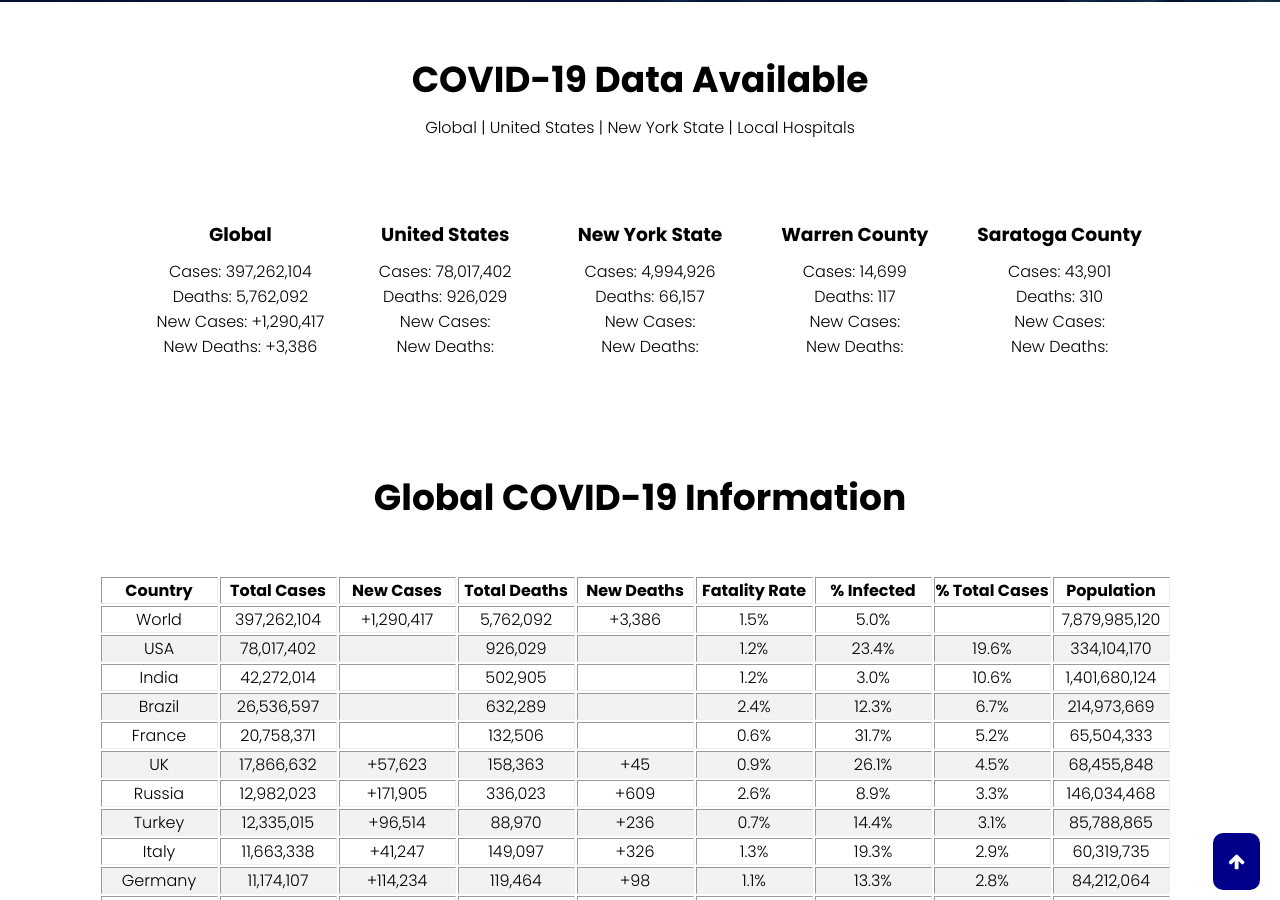
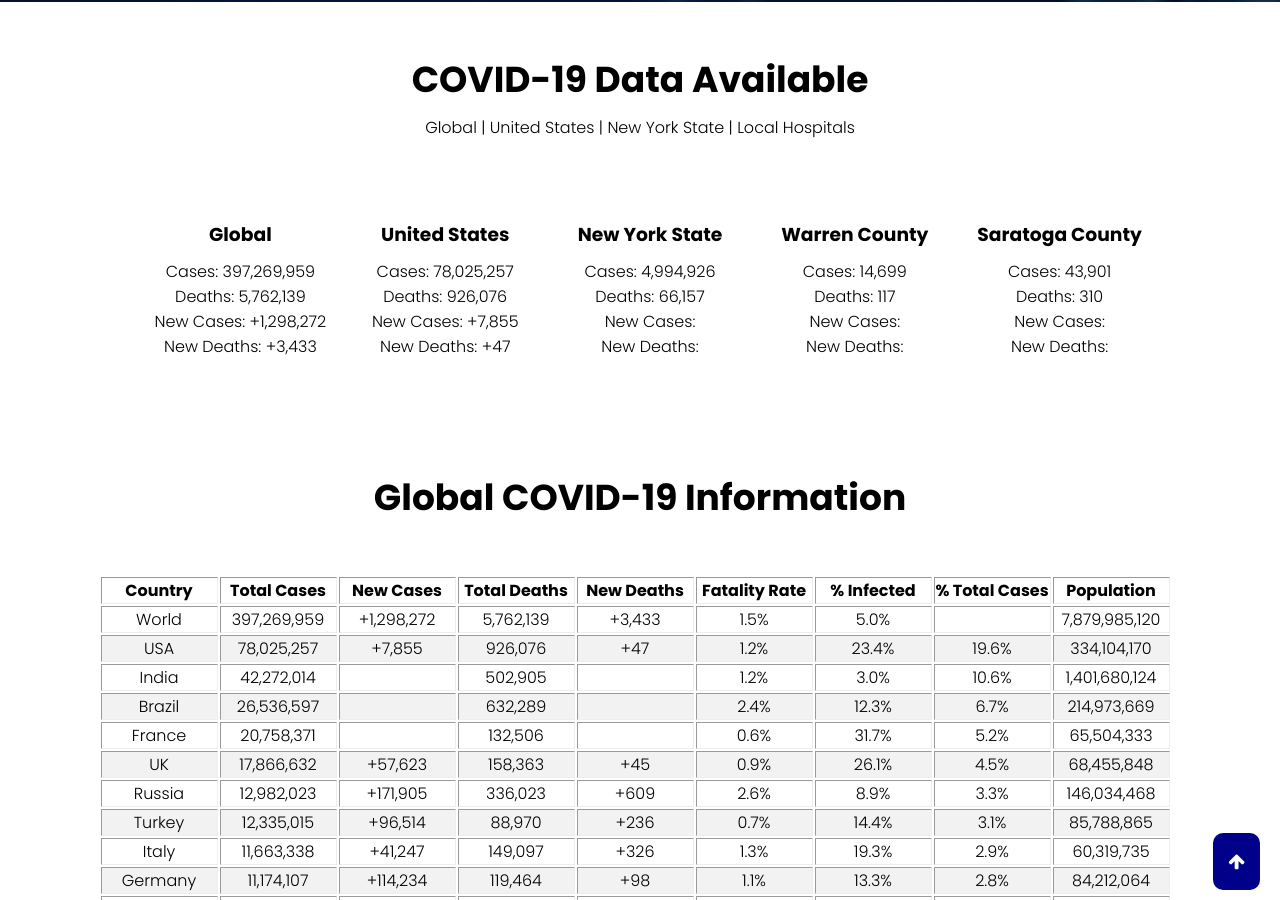
Before and after one commit to Pasin3ru/Tracking-COVID-19, a Jekyll site: the page built from index.html, in a window 1280 px wide and 900 px high, scrolled down 898 px. Built offline with Jekyll 4.4.1, drawn with Linux system fonts in a browser that asks for light colours; some of the changed text lies outside the part shown.

Commit message:
update data

```diff
--- a/_data/us_total_data.json
+++ b/_data/us_total_data.json
@@ -1 +1 @@
-{"0":{"Total Cases: ":"78,017,402","Total Deaths: ":"926,029","New Cases: ":"","New Deaths: ":""}}
+{"0":{"Total Cases: ":"78,025,257","Total Deaths: ":"926,076","New Cases: ":"+7,855","New Deaths: ":"+47"}}
--- a/_data/world_total_data.json
+++ b/_data/world_total_data.json
@@ -1 +1 @@
-{"0":{"Total Cases: ":"397,262,104","Total Deaths: ":"5,762,092","New Cases: ":"+1,290,417","New Deaths: ":"+3,386"}}
+{"0":{"Total Cases: ":"397,269,959","Total Deaths: ":"5,762,139","New Cases: ":"+1,298,272","New Deaths: ":"+3,433"}}
--- a/_includes/hospital-tables/global_data.html
+++ b/_includes/hospital-tables/global_data.html
@@ -15,10 +15,10 @@
   <tbody>
     <tr>
       <td>World</td>
-      <td>397,262,104</td>
-      <td>+1,290,417</td>
-      <td>5,762,092</td>
-      <td>+3,386</td>
+      <td>397,269,959</td>
+      <td>+1,298,272</td>
+      <td>5,762,139</td>
+      <td>+3,433</td>
       <td>1.5%</td>
       <td>5.0%</td>
       <td></td>
@@ -26,10 +26,10 @@
     </tr>
     <tr>
       <td>USA</td>
-      <td>78,017,402</td>
-      <td></td>
-      <td>926,029</td>
-      <td></td>
+      <td>78,025,257</td>
+      <td>+7,855</td>
+      <td>926,076</td>
+      <td>+47</td>
       <td>1.2%</td>
       <td>23.4%</td>
       <td>19.6%</td>
--- a/_includes/hospital-tables/us_data.html
+++ b/_includes/hospital-tables/us_data.html
@@ -14,10 +14,10 @@
   <tbody>
     <tr>
       <td>USA Total</td>
-      <td>78,017,402</td>
-      <td></td>
-      <td>926,029</td>
-      <td></td>
+      <td>78,025,257</td>
+      <td>+7,855</td>
+      <td>926,076</td>
+      <td>+47</td>
       <td>47,998,370</td>
       <td>914,397,640</td>
       <td>334,104,170</td>
@@ -74,10 +74,10 @@
     </tr>
     <tr>
       <td>Pennsylvania</td>
-      <td>2,700,036</td>
-      <td></td>
-      <td>41,538</td>
-      <td></td>
+      <td>2,707,891</td>
+      <td>+7,855</td>
+      <td>41,585</td>
+      <td>+47</td>
       <td>N/A</td>
       <td>24,222,156</td>
       <td>12,801,989</td>
```
